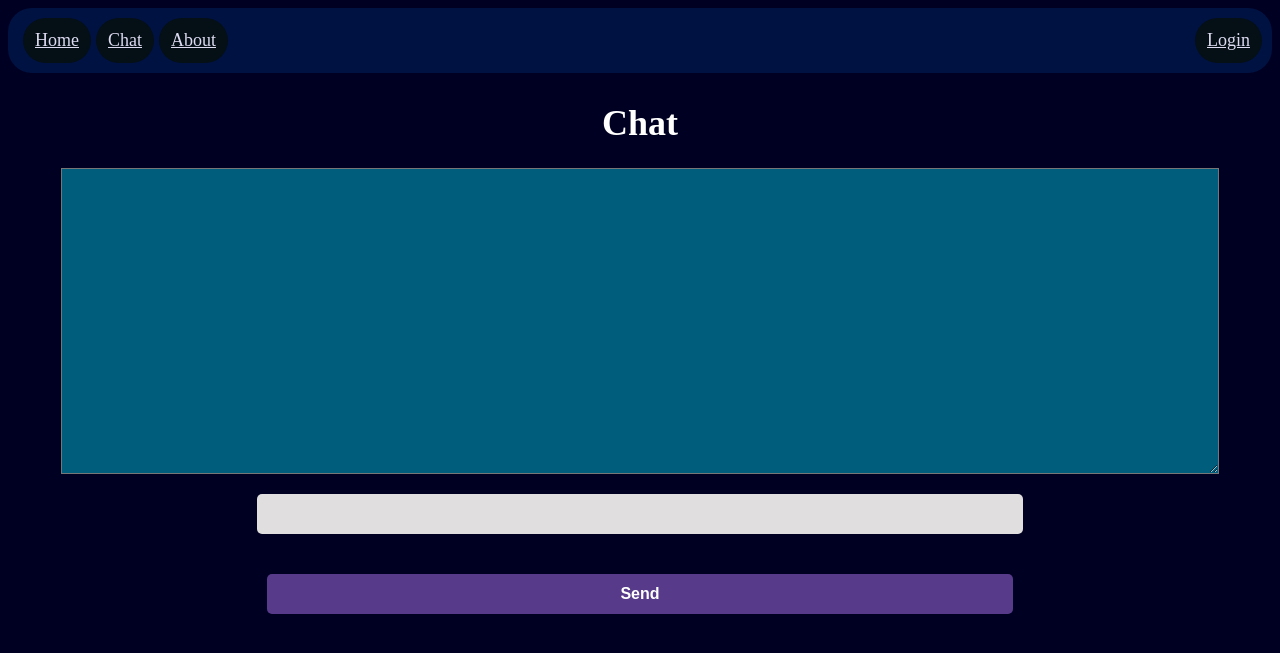
After one commit to BlahDull/BlahSite, a Flask app: page /chat.html in a window 1280 px wide. The commit adds this page. Shown: the top 653 px of the page. Run offline with Flask 3, Linux system fonts and the light colour scheme.

Commit message:
Added new pages

```diff
--- a/app.py
+++ b/app.py
@@ -9,3 +9,11 @@ def home_page():
 @app.route("/about.html")
 def about_page():
     return render_template("about.html")
+
+@app.route("/chat.html")
+def chat_page():
+    return render_template("chat.html")
+
+@app.route("/login.html")
+def login_page():
+    return render_template("login.html")
--- a/static/style.css
+++ b/static/style.css
@@ -31,8 +31,9 @@ body {
     color: #FFFFFF;
 }
 
-.section_text {
+.center_container {
     display: flex;
+    flex-direction: column;
     justify-content: center;
     align-items: center;
 }
@@ -40,3 +41,89 @@ body {
 .text_block {
     max-width: 800px;
 }
+
+#message_box {
+    background-color: #005E7C;
+    width: 90vw;
+}
+
+.main{
+	width: 350px;
+	height: 500px;
+	background: red;
+	overflow: hidden;
+	background: url("https://doc-08-2c-docs.googleusercontent.com/docs/securesc/68c90smiglihng9534mvqmq1946dmis5/fo0picsp1nhiucmc0l25s29respgpr4j/1631524275000/03522360960922298374/03522360960922298374/1Sx0jhdpEpnNIydS4rnN4kHSJtU1EyWka?e=view&authuser=0&nonce=gcrocepgbb17m&user=03522360960922298374&hash=tfhgbs86ka6divo3llbvp93mg4csvb38") no-repeat center/ cover;
+	border-radius: 10px;
+	box-shadow: 5px 20px 50px #000;
+}
+#chk{
+	display: none;
+}
+.signup{
+	position: relative;
+	width:100%;
+	height: 100%;
+}
+label{
+	color: #fff;
+	font-size: 2.3em;
+	justify-content: center;
+	display: flex;
+	margin: 60px;
+	font-weight: bold;
+	cursor: pointer;
+	transition: .5s ease-in-out;
+}
+input{
+	width: 60%;
+	height: 20px;
+	background: #e0dede;
+	justify-content: center;
+	display: flex;
+	margin: 20px auto;
+	padding: 10px;
+	border: none;
+	outline: none;
+	border-radius: 5px;
+}
+button{
+	width: 60%;
+	height: 40px;
+	margin: 10px auto;
+	justify-content: center;
+	display: block;
+	color: #fff;
+	background: #573b8a;
+	font-size: 1em;
+	font-weight: bold;
+	margin-top: 20px;
+	outline: none;
+	border: none;
+	border-radius: 5px;
+	transition: .2s ease-in;
+	cursor: pointer;
+}
+button:hover{
+	background: #6d44b8;
+}
+.login{
+	height: 460px;
+	background: #eee;
+	border-radius: 60% / 10%;
+	transform: translateY(-180px);
+	transition: .8s ease-in-out;
+}
+.login label{
+	color: #573b8a;
+	transform: scale(.6);
+}
+
+#chk:checked ~ .login{
+	transform: translateY(-500px);
+}
+#chk:checked ~ .login label{
+	transform: scale(1);
+}
+#chk:checked ~ .signup label{
+	transform: scale(.6);
+}
--- a/templates/base.html
+++ b/templates/base.html
@@ -12,7 +12,9 @@
         <div id="header">
             <div id="header_buttons">
                 <a href="/">Home</a>
+                <a href="chat.html">Chat</a>
                 <a href="about.html">About</a>
+                <a href="login.html" style="float:right">Login</a>
             </div>
         </div>
         <div id="content">
--- /dev/null
+++ b/templates/chat.html
@@ -0,0 +1,10 @@
+{% extends 'base.html' %}
+
+{% block content %}
+<h1 class="section_title">Chat</h1>
+<div class="center_container">
+    <textarea id="message_box" rows="20"></textarea>
+    <input type="text">
+    <button type="submit">Send</button>
+</div>
+{% endblock %}
--- a/templates/index.html
+++ b/templates/index.html
@@ -2,7 +2,7 @@
 
 {% block content %}
 <h1 class="section_title">Welcome to my website!</h1>
-<div class="section_text">
+<div class="center_container">
     <div class="text_block">
         <a>Irure quis duis cillum aliquip quis duis nisi. Esse excepteur cillum occaecat minim proident occaecat officia elit dolore velit veniam nisi. Aliquip Lorem in consectetur esse.
 
```
Also changed, not shown: templates/login.html (added, +28 -0 lines).
